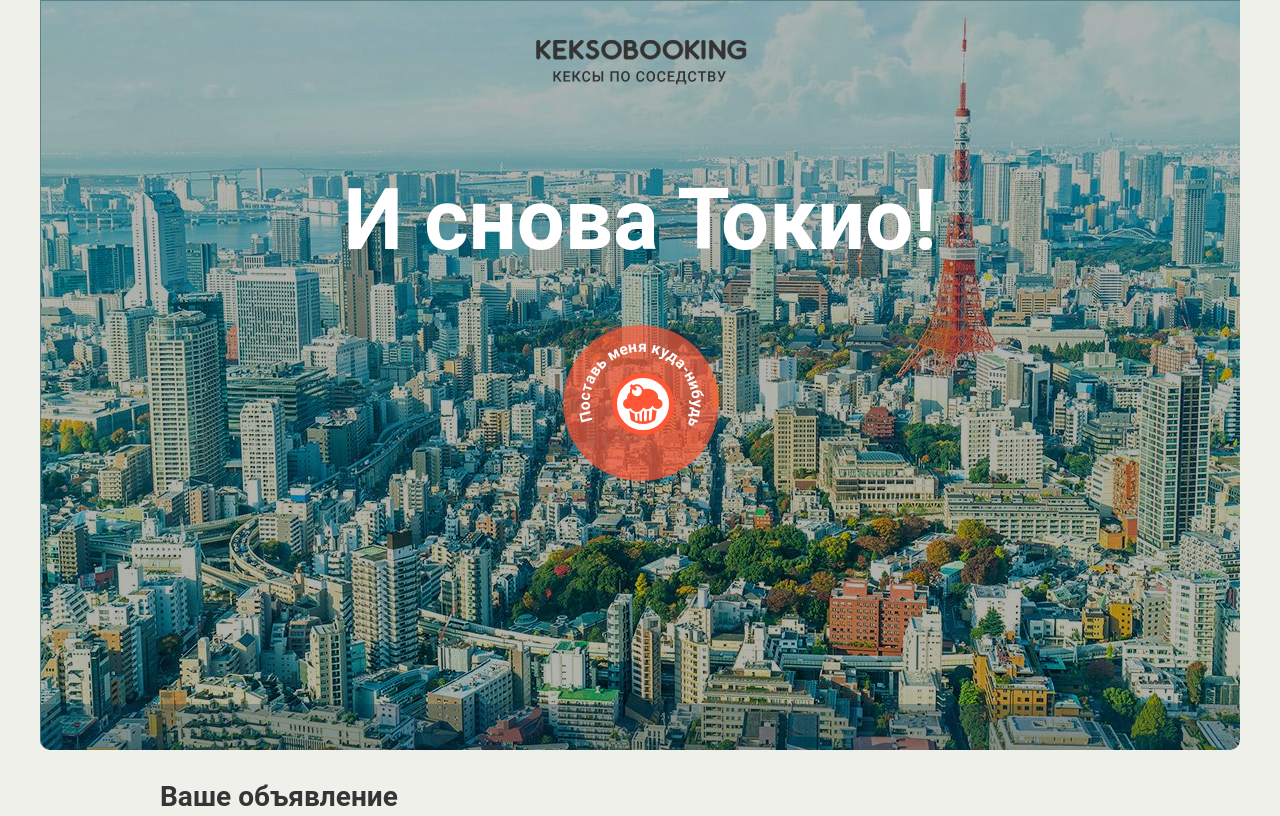
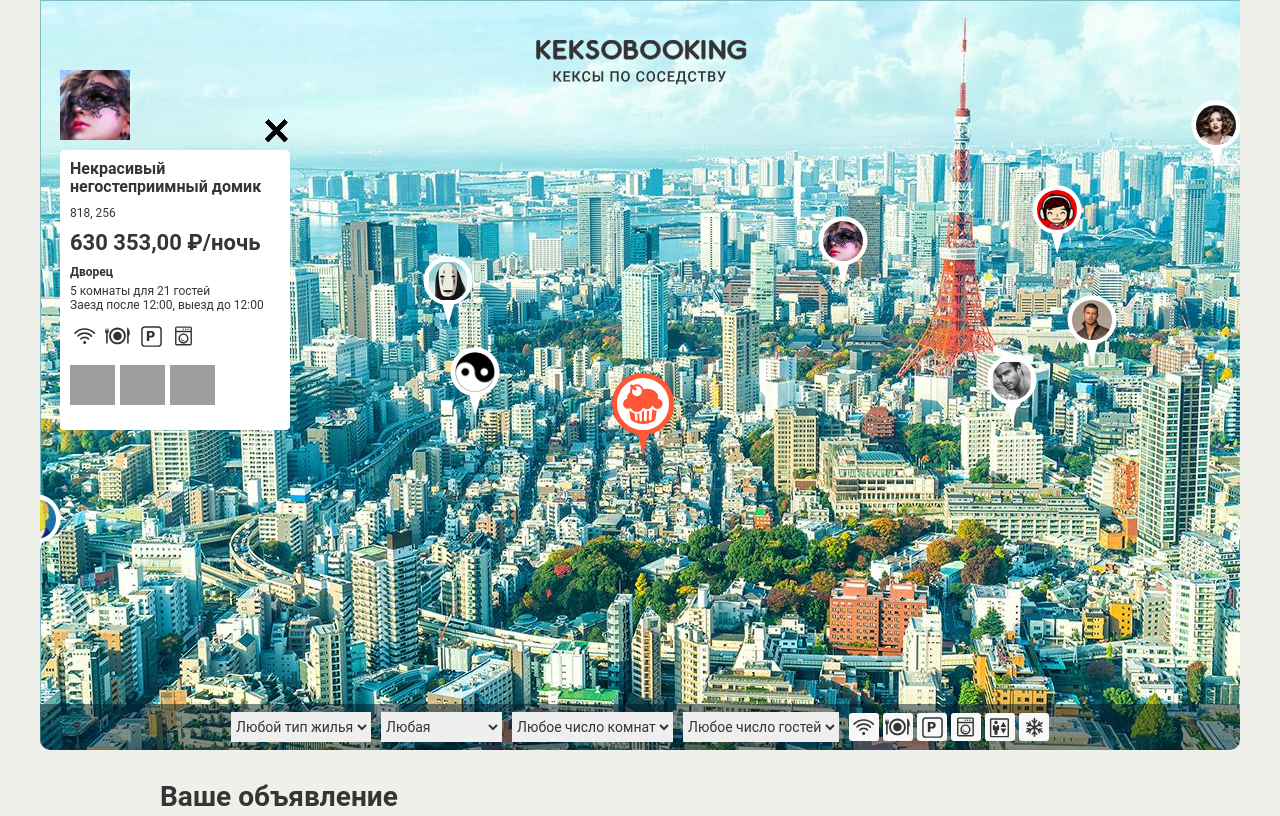
Before and after one commit to TatarPrincess/818441-keksobooking, a website: page index.html in a window 1280 px wide. Shown: the top 816 px of the page. Drawn offline with Linux system fonts and the light colour scheme; grey boxes are pictures that could not be loaded; files whose address does not match are found by name.

Commit message:
Выполнено задание 2 глава 3

```diff
--- a/index.html
+++ b/index.html
@@ -16,7 +16,7 @@
     </div>
 
     <!-- Карта объявлений -->
-    <section class="map map--faded">
+    <section class="map">
 
       <!-- Метки объявлений -->
       <div class="map__pins">
@@ -230,7 +230,9 @@
 
   <!-- Метка объявления -->
   <template id="pin">
-    <button type="button" class="map__pin" style="left: 200px; top: 400px;"><img src="img/avatars/user07.png" width="40" height="40" draggable="false" alt="Метка объявления"></button>
+    <button type="button" class="map__pin" style="left: 200px; top: 400px;">
+      <img src="img/avatars/user07.png" width="40" height="40" draggable="false" alt="Метка объявления">
+    </button>
   </template>
 
   <!-- Сообщение об успешном создании объявления -->
@@ -247,6 +249,6 @@
       <button class="error__button" href="#">Попробовать снова</button>
     </div>
   </template>
-
+<script src="js/map.js"></script>
 </body>
 </html>
--- /dev/null
+++ b/js/map.js
@@ -0,0 +1,200 @@
+'use strict';
+
+var avatars = [1, 2, 3, 4, 5, 6, 7, 8];
+var titles = ['Большая уютная квартира', 'Маленькая неуютная квартира', 'Огромный прекрасный дворец', 'Маленький ужасный дворец', 'Красивый гостевой домик', 'Некрасивый негостеприимный домик', 'Уютное бунгало далеко от моря', 'Неуютное бунгало по колено в воде'];
+var typesOfAccomodation = ['palace', 'flat', 'house', 'bungalo'];
+var checkins = ['12:00', '13:00', '14:00'];
+var features = ['wifi', 'dishwasher', 'parking', 'washer', 'elevator', 'conditioner'];
+var photos = ['http://o0.github.io/assets/images/tokyo/hotel1.jpg', 'http://o0.github.io/assets/images/tokyo/hotel2.jpg', 'http://o0.github.io/assets/images/tokyo/hotel3.jpg'];
+
+// генератор случайных целых чисел
+function getRandomIntInclusive(min, max) {
+  return Math.floor(Math.random() * (max - min + 1)) + min;
+}
+
+// сортировка массива в случайном порядке (спасибо, Кнут)
+function shuffle(array) {
+  var currentIndex = array.length;
+
+  // While there remain elements to shuffle...
+  while (currentIndex !== 0) {
+
+    // Pick a remaining element...
+    var randomIndex = Math.floor(Math.random() * currentIndex);
+    currentIndex -= 1;
+
+    // And swap it with the current element.
+    var temporaryValue = array[currentIndex];
+    array[currentIndex] = array[randomIndex];
+    array[randomIndex] = temporaryValue;
+  }
+  return array;
+}
+
+var getFeaturesArr = function (featuresArr) {
+  var newArrLength = getRandomIntInclusive(1, featuresArr.length);
+  var newFeaturesArr = [];
+  for (var i = 0; i < featuresArr.length; i++) {
+    if (i <= newArrLength - 1) {
+      newFeaturesArr[i] = featuresArr[i];
+    }
+  }
+  return newFeaturesArr;
+};
+
+avatars = shuffle(avatars);
+titles = shuffle(titles);
+photos = shuffle(photos);
+
+// создание массива объектов карточек
+var advtItems = [];
+for (var i = 0; i <= 7; i++) {
+  var locationX = getRandomIntInclusive(0, 1200);
+  var locationY = getRandomIntInclusive(130, 630);
+
+  advtItems[i] = {
+    author: {
+      avatar: 'img/avatars/user0' + avatars[i] + '.png'
+    },
+    advItemLocation: {
+      x: locationX,
+      y: locationY
+    },
+    offer: {
+      title: titles[i],
+      address: locationX + ', ' + locationY,
+      price: getRandomIntInclusive(1000, 1000000),
+      type: typesOfAccomodation[getRandomIntInclusive(0, typesOfAccomodation.length - 1)],
+      rooms: getRandomIntInclusive(1, 5),
+      guests: getRandomIntInclusive(1, 30),
+      checkin: checkins[getRandomIntInclusive(0, checkins.length - 1)],
+      checkout: checkins[getRandomIntInclusive(0, checkins.length - 1)],
+      features: getFeaturesArr(features),
+      description: '',
+      photos: photos
+    },
+  };
+}
+
+// создание элементов в DOM-дереве
+
+var createDomElementPin = function (objectItem) {
+
+  var template = document.querySelector('#pin').content.querySelector('button');
+  var domElement = template.cloneNode(true);
+  var pinHeigth = domElement.querySelector('img').height;
+  var pinWidth = domElement.querySelector('img').width;
+
+  domElement.style.left = (objectItem.advItemLocation.x - pinWidth) + 'px';
+  domElement.style.top = (objectItem.advItemLocation.y - pinHeigth) + 'px';
+
+  var element = domElement.querySelector(':first-child');
+  element.src = objectItem.author.avatar;
+  element.alt = objectItem.offer.title;
+
+  return domElement;
+};
+
+var removeCardFeatures = function (objectItem, elementCard) {
+  var objArrLength = objectItem.offer.features.length;
+  var initArrLength = features.length;
+  var parentEl = elementCard.querySelector('ul');
+  if (initArrLength - objArrLength) {
+    for (var m = objArrLength; m < initArrLength; m++) {
+      var elToRemove = elementCard.querySelector('li[class$="' + features[m] + '"]');
+      parentEl = elementCard.querySelector('ul');
+      parentEl.removeChild(elToRemove);
+    }
+  }
+  return elementCard;
+};
+
+
+var createDomElementCardImg = function (objectItem, elementCard) {
+  var parentElement = elementCard.querySelector('div');
+  var template = elementCard.querySelector('div img');
+  parentElement.innerHTML = '';
+  var photosArr = objectItem.offer.photos;
+  for (var n = 0; n < photosArr.length; n++) {
+    var domElement = template.cloneNode(true);
+    domElement.src = photosArr[n];
+    parentElement.appendChild(domElement);
+  }
+  return elementCard;
+};
+
+var createDomElementCard = function (objectItem) {
+  // клонирую всю карточку
+  var template = document.querySelector('#card').content.querySelector('article');
+  var domElement = template.cloneNode(true);
+  // переопределяю классы элементам склонированного куска дом-дерева
+  // title
+  var element = domElement.querySelector('.popup__title');
+  element.textContent = objectItem.offer.title;
+  // address
+  element = domElement.querySelector('.popup__text--address');
+  element.textContent = objectItem.offer.address;
+  // price
+  var elementSpan = domElement.querySelector('.popup__text--price').querySelector(':first-child');
+  element = domElement.querySelector('.popup__text--price');
+  var price = new Intl.NumberFormat('ru-RU', {style: 'currency', currency: 'RUB', currencyDisplay: 'symbol'}).format(objectItem.offer.price);
+  element.textContent = price + elementSpan.textContent;
+  // type
+  element = domElement.querySelector('.popup__type');
+  if (objectItem.offer.type === 'flat') {
+    element.textContent = 'Квартира';
+  }
+  if (objectItem.offer.type === 'bungalo') {
+    element.textContent = 'Бунгало';
+  }
+  if (objectItem.offer.type === 'house') {
+    element.textContent = 'Дом';
+  }
+  if (objectItem.offer.type === 'palace') {
+    element.textContent = 'Дворец';
+  }
+  // capacity, guests
+  element = domElement.querySelector('.popup__text--capacity');
+  element.textContent = objectItem.offer.rooms + ' комнаты для ' + objectItem.offer.guests + ' гостей';
+  // checkin, checkout
+  element = domElement.querySelector('.popup__text--time');
+  element.textContent = 'Заезд после ' + objectItem.offer.checkin + ', выезд до ' + objectItem.offer.checkout;
+  // features
+  removeCardFeatures(objectItem, domElement);
+
+  // description
+  element = domElement.querySelector('.popup__description');
+  element.textContent = objectItem.offer.description;
+
+  // photos
+  createDomElementCardImg(objectItem, domElement);
+
+  // аватарка пользователя на карточке
+  element = domElement.querySelector('.popup__avatar');
+  element.src = objectItem.author.avatar;
+
+  return domElement;
+};
+
+
+// отрисовка и вставка DOM-элемента на странице
+// pins
+var parentDomElement = document.querySelector('.map__pins');
+var fragment = document.createDocumentFragment();
+for (var k = 0; k < advtItems.length; k++) {
+  var domElementFinal = createDomElementPin(advtItems[k]);
+  fragment.appendChild(domElementFinal);
+}
+
+parentDomElement.appendChild(fragment);
+
+// cards
+var parentDomElementMap = document.querySelector('.map');
+var childDomElement = parentDomElementMap.querySelector('.map__filters-container');
+var fragmentMap = document.createDocumentFragment();
+for (var j = 0; j < advtItems.length; j++) {
+  var domElementFinalMap = createDomElementCard(advtItems[j]);
+  fragmentMap.appendChild(domElementFinalMap);
+}
+
+parentDomElementMap.insertBefore(fragmentMap, childDomElement);
--- a/package.json
+++ b/package.json
@@ -11,8 +11,8 @@
     "url": "https://github.com/htmlacademy-javascript/818441-keksobooking/issues"
   },
   "devDependencies": {
-    "eslint": "4.19.1",
-    "eslint-config-htmlacademy": "0.5.2"
+    "eslint": "^4.19.1",
+    "eslint-config-htmlacademy": "^0.5.2"
   },
   "license": "MIT",
   "dependencies": {},
```
Also changed, not shown: 1 other file.
